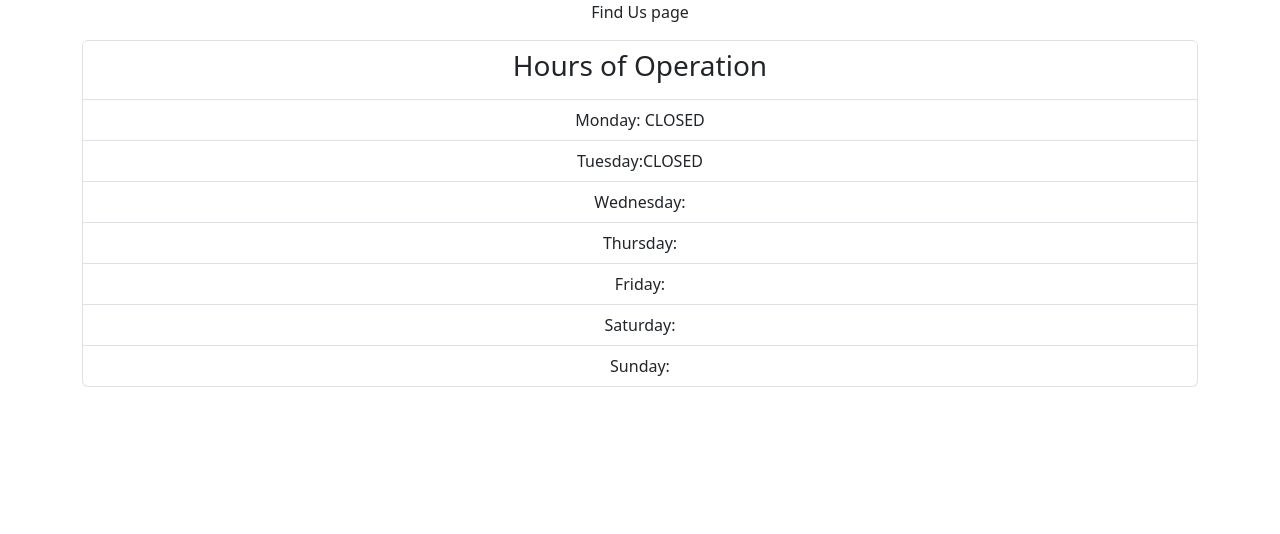
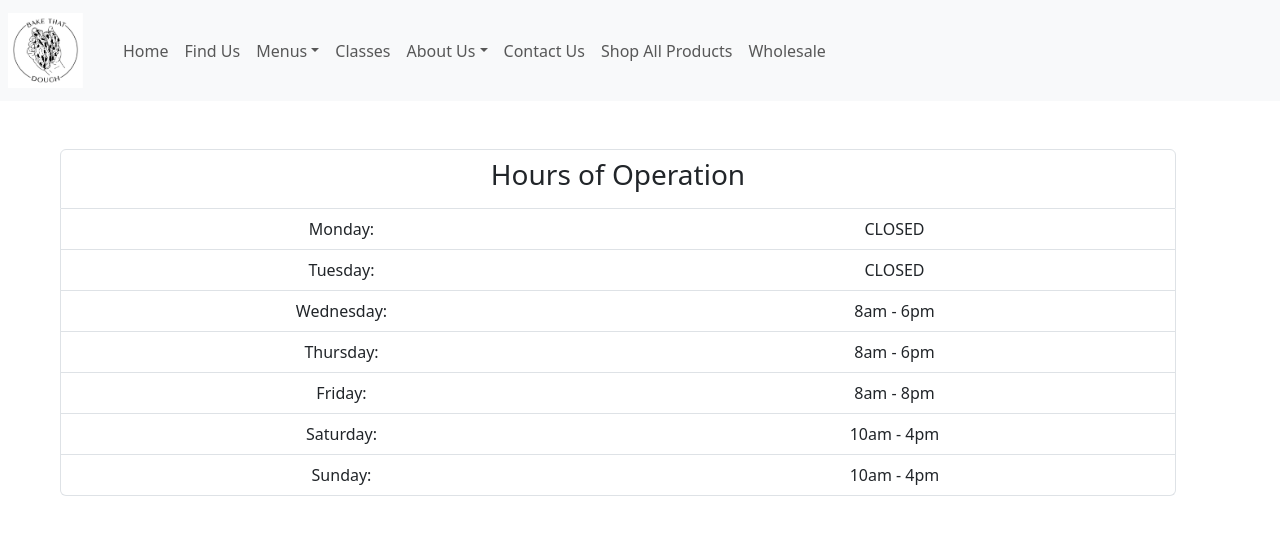
Before and after one commit to aaron-webdev/btd_repo, a React (Vite) app in the folder btd_react/: page /findus in a window 1280 px wide. Shown: the top 534 px of the page. Built offline with nearby package versions, Linux system fonts and the light colour scheme.

Commit message:
built store hours component

```diff
--- a/btd_react/src/componets/SeasonalHours.jsx
+++ /dev/null
@@ -1,17 +0,0 @@
-import Button from 'react-bootstrap/Button';
-
-
-
-export default function SeasonalHours()
-{
-
-
-
-    return(
-        <div className='flex-column d-flex nav align-items-center my-5'>
-            <section id='seasonalHours'>
-                <Button variant='success'><h1>Seasonal Hours</h1></Button>
-            </section>
-        </div>
-    )
-}
--- a/btd_react/src/componets/StoreHours.jsx
+++ b/btd_react/src/componets/StoreHours.jsx
@@ -1,5 +1,7 @@
 import Container from 'react-bootstrap/Container';
 import ListGroup from 'react-bootstrap/ListGroup';
+import Row from 'react-bootstrap/Row';
+import Col from 'react-bootstrap/Col';
 
 
 
@@ -11,20 +13,110 @@ export default function StoreHours()
 
     return(
         <>
-            <Container id='storeHours'>
+            <Container className='m-5 p-auto'id='storeHours'>
                 <ListGroup>
-                    <ListGroup.Item><h3>Hours of Operation</h3></ListGroup.Item>
-                    <ListGroup.Item>Monday: CLOSED</ListGroup.Item>
-                    <ListGroup.Item>Tuesday:CLOSED</ListGroup.Item>
-                    <ListGroup.Item>Wednesday:</ListGroup.Item>
-                    <ListGroup.Item>Thursday:</ListGroup.Item>
-                    <ListGroup.Item>Friday:</ListGroup.Item>
-                    <ListGroup.Item>Saturday:</ListGroup.Item>
-                    <ListGroup.Item>Sunday:</ListGroup.Item>
+
+                    <ListGroup.Item>
+                        <Row>
+                            <Col>
+                                <h3>Hours of Operation</h3>
+                            </Col>
+                        </Row>
+                    </ListGroup.Item>
+
+                    <ListGroup.Item>
+                        <Row>
+                            <Col>
+                                Monday:
+                            </Col>
+                            <Col>
+                                CLOSED
+                            </Col>
+                        </Row>
+                    </ListGroup.Item>
+
+                    <ListGroup.Item>
+                        <Row>
+                            <Col>
+                                Tuesday:
+                            </Col>
+                            <Col>
+                                CLOSED
+                            </Col>
+                        </Row>
+                    </ListGroup.Item>
+
+                    <ListGroup.Item>
+                        <Row>
+                            <Col>
+                                Wednesday:
+                            </Col>
+                            <Col>
+                                8am - 6pm
+                            </Col>
+                        </Row>
+                    </ListGroup.Item>
+
+                    <ListGroup.Item>
+                        <Row>
+                            <Col>
+                                Thursday:
+                            </Col>
+                            <Col>
+                                8am - 6pm
+                            </Col>
+                        </Row>
+                    </ListGroup.Item>
+
+                    <ListGroup.Item>
+                        <Row>
+                            <Col>
+                                Friday:
+                            </Col>
+                            <Col>
+                                8am - 8pm
+                            </Col>
+                        </Row>
+                    </ListGroup.Item>
+
+                    <ListGroup.Item>
+                        <Row>
+                            <Col>
+                                Saturday:
+                            </Col>
+                            <Col>
+                                10am - 4pm
+                            </Col>
+                        </Row>
+                    </ListGroup.Item>
+
+                    <ListGroup.Item>
+                        <Row>
+                            <Col>
+                                Sunday:
+                            </Col>
+                            <Col>
+                                10am - 4pm
+                            </Col>
+                        </Row>
+                    </ListGroup.Item>
+
                 </ListGroup>
-
-
             </Container>
         </>
     )
 }
+
+
+/*
+    <ListGroup.Item>
+    <Row>
+        <Col>
+
+        </Col>
+        <Col>
+
+        </Col>
+    </Row>
+    </ListGroup.Item>
+*/
--- a/btd_react/src/pages/FindUs.jsx
+++ b/btd_react/src/pages/FindUs.jsx
@@ -1,4 +1,5 @@
 import StoreHours from "../componets/StoreHours";
+import NavigationMenu from './../componets/NavigationMenu.jsx';
 
 
 
@@ -9,7 +10,7 @@ export default function FindUs()
 
     return(
         <>
-            <p>Find Us page</p>
+        <NavigationMenu/>
             <StoreHours/>
         </>
 
--- a/btd_react/src/pages/Homepage.jsx
+++ b/btd_react/src/pages/Homepage.jsx
@@ -2,7 +2,6 @@ import FooterInfo from "../componets/FooterInfo"
 import MenuLinks from "../componets/MenuLinks"
 import MiniBio from "../componets/MiniBio"
 import NavigationMenu from "../componets/NavigationMenu"
-import SeasonalHours from "../componets/SeasonalHours"
 import SeasonalPreorders from "../componets/SeasonalPreorders"
 import Showcase from "../componets/Showcase"
 import StoreFinder from "../componets/StoreFinder"
@@ -24,7 +23,6 @@ export default function Home() {
       <Showcase/>
       <br/>
       <SeasonalPreorders/>
-      <SeasonalHours/>
       <StoreFinder/>
       <MiniBio/>
       <MenuLinks/>
```
